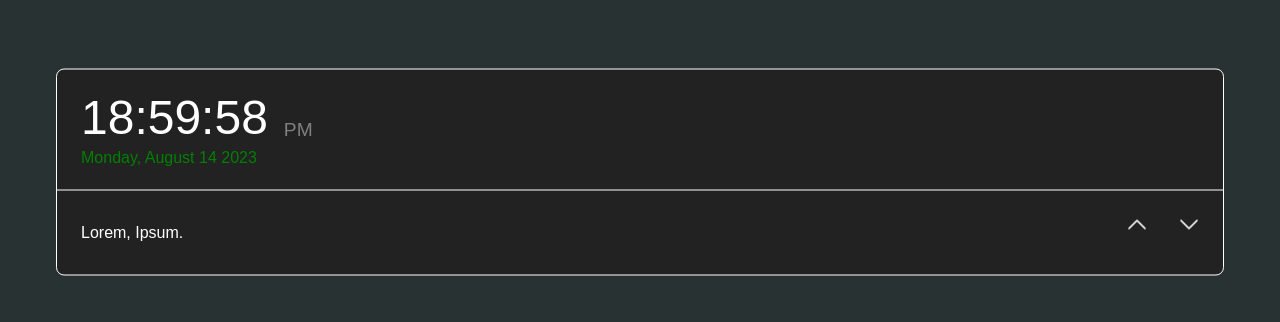
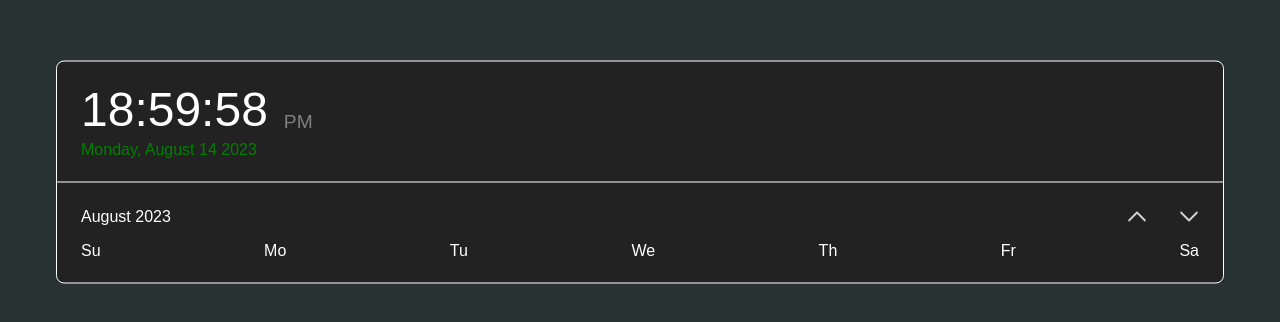
Before and after one commit to Qnoisy/Calendar, a plain HTML site: page index.html in a window 1280 px wide. Shown: the part 228-550 px from the top of the page. Drawn offline with Linux system fonts and the light colour scheme.

Commit message:
calendar mounth

```diff
--- a/index.html
+++ b/index.html
@@ -23,14 +23,21 @@
 				</div>
 				<div class="calendar__date">
 					<div class="calendar__day-row">
-						<div class="calendar__day">Lorem, ipsum.</div>
+						<div class="calendar__month">Lorem, ipsum.</div>
 						<div class="calendar__buttons">
 							<button class="up"><img src="img/angle2.png" alt=""></button>
 							<button class="down"><img src="img/angle.png" alt=""></button>
 						</div>
 					</div>
-					<div class="week-days">
-					</div>
+					<ul class="week-days">
+						<li class="week-day">Su</li>
+						<li class="week-day">Mo</li>
+						<li class="week-day">Tu</li>
+						<li class="week-day">We</li>
+						<li class="week-day">Th</li>
+						<li class="week-day">Fr</li>
+						<li class="week-day">Sa</li>
+					</ul>
 				</div>
 			</div>
 		</div>
--- a/js/script.js
+++ b/js/script.js
@@ -1,9 +1,9 @@
 window.onload = () => {
 	window.setInterval(() => {
 		const date = new Date();
-		const hours = SetTimeFormat(date.getHours());
-		const minutes = SetTimeFormat(date.getMinutes());
-		const seconds = SetTimeFormat(date.getSeconds());
+		const hours = MySetTimeFormat(date.getHours());
+		const minutes = MySetTimeFormat(date.getMinutes());
+		const seconds = MySetTimeFormat(date.getSeconds());
 		const clock = hours + ":" + minutes + ":" + seconds;
 		const calendarTime = document.querySelector(".clock");
 		calendarTime.innerHTML = clock;
@@ -12,24 +12,40 @@ window.onload = () => {
 		if (hours < 12) { PmAm.innerHTML = "AM"; } else { PmAm.innerHTML = "PM"; }
 
 		const dayToday = document.querySelector(".time__data");
-		const day = `${SetDaysOfTheWeek(date.getDay())}, ${SetMonth(date.getMonth())} ${date.getDate()} ${date.getFullYear()}`;
+		const day = `${MySetDaysOfTheWeek(date.getDay())}, ${MySetMonth(date.getMonth())} ${date.getDate()} ${date.getFullYear()}`;
 		console.log(day);
 		dayToday.innerHTML = day;
 
 	}, 1000)
 }
 
-function SetTimeFormat(date) {
+const date = new Date();
+const calendarMonthYear = document.querySelector(".calendar__month");
+const monthYear = `${MySetMonth(date.getMonth())} ${date.getFullYear()}`;
+calendarMonthYear.innerHTML = monthYear;
+
+const buttonUp = document.querySelector(".up");
+const buttonDown = document.querySelector(".down");
+buttonUp.addEventListener("click", () => {
+	date.setMonth((date.getMonth()) - 1)
+	calendarMonthYear.innerHTML = `${MySetMonth(date.getMonth())} ${date.getFullYear()}`;
+})
+buttonDown.addEventListener("click", () => {
+	date.setMonth((date.getMonth()) + 1)
+	calendarMonthYear.innerHTML = `${MySetMonth(date.getMonth())} ${date.getFullYear()}`;
+})
+
+function MySetTimeFormat(date) {
 	let time = date;
 	return (time < 10) ? time = "0" + time : time;
 }
 
-function SetDaysOfTheWeek(date) {
+function MySetDaysOfTheWeek(date) {
 	const daysOfTheWeek = ["Monday", "Tuesday", "Wednesday", "Thursday", "Friday", "Saturday", "Sunday"];
 	return (daysOfTheWeek[date - 1]);
 }
 
-function SetMonth(date) {
+function MySetMonth(date) {
 	const masMonth = ["January", "February", "March", "April", "May", "June", "July", "August", "September", "October", "November", "December"];
 	return (masMonth[date]);
 }
--- a/scss/style.scss
+++ b/scss/style.scss
@@ -65,8 +65,9 @@ h1,h2,h3,h4,h5,h6{font-size: inherit;font-weight: 400;}
 	justify-content: space-between;
 	align-items: center;
 }
-.calendar__day {
+.calendar__month {
 	text-transform: capitalize;
+	margin-bottom: 1rem;
 }
 .calendar__buttons {
 	display: flex;
@@ -94,3 +95,12 @@ h1,h2,h3,h4,h5,h6{font-size: inherit;font-weight: 400;}
 		padding-bottom: 0.2rem;
 	}
 }
+.week-days {
+	display: flex;
+	justify-content: space-between;
+	width: 100%;
+}
+.week-day {
+	display: block;
+	text-align: center;
+}
```
Also changed, not shown: css/style.css.
